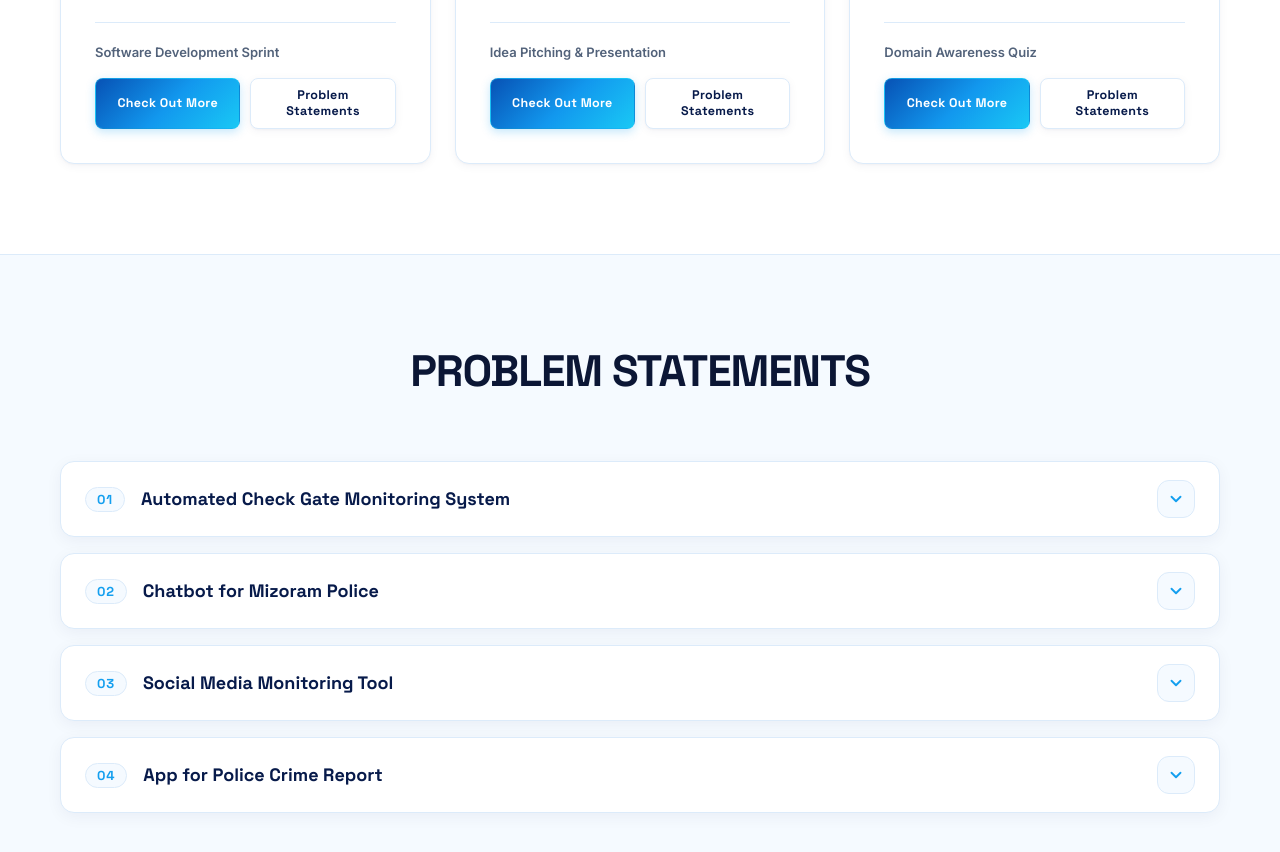
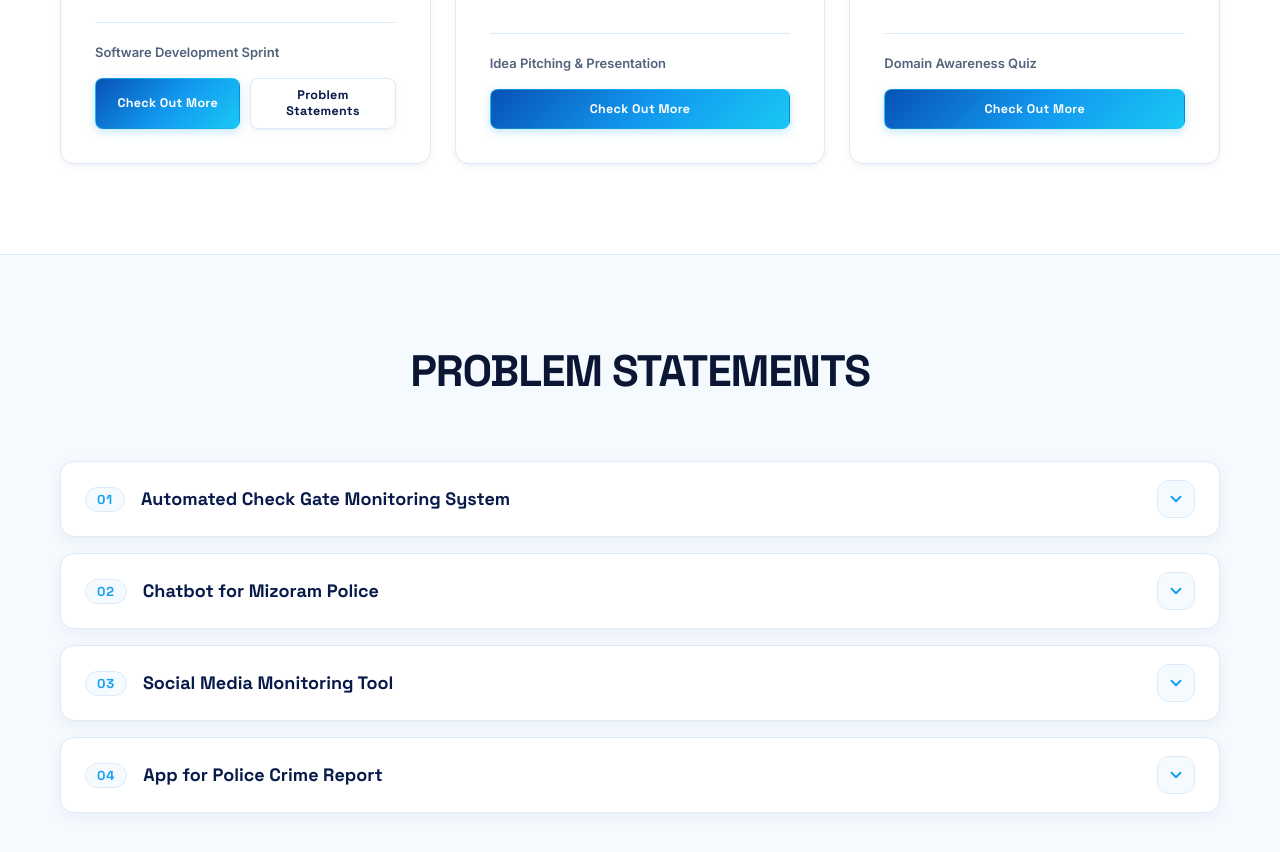
Before and after one commit to Vishnubandavath/hackventure_2026, a plain HTML site: page index.html in a window 1280 px wide. Shown: the part 3205-4057 px from the top of the page. Drawn offline with Linux system fonts and the light colour scheme.

Commit message:
removed unused buttons from evnts sections

```diff
--- a/index.html
+++ b/index.html
@@ -580,9 +580,7 @@
                   aria-haspopup="dialog" aria-controls="modal-event-day2">
                   Check Out More
                 </button>
-                <a href="#problem-statements" class="btn-event btn-event-secondary"
-                  aria-label="Problem Statements for Day 2 Idea Pitching">
-                  Problem Statements
+
                 </a>
               </div>
             </div>
@@ -614,9 +612,7 @@
                   aria-haspopup="dialog" aria-controls="modal-event-day3">
                   Check Out More
                 </button>
-                <a href="#problem-statements" class="btn-event btn-event-secondary"
-                  aria-label="Problem Statements for Day 3 Quiz">
-                  Problem Statements
+
                 </a>
               </div>
             </div>
@@ -860,7 +856,7 @@
 
           <div class="event-modal-footer">
             <button type="button" class="btn btn-secondary btn-sm modal-close-btn">Close</button>
-            <a href="#problem-statements" class="btn btn-primary btn-sm">Problem Statements</a>
+
           </div>
         </div>
       </div>
@@ -979,10 +975,8 @@
 
           <div class="event-modal-footer">
             <button type="button" class="btn btn-secondary btn-sm modal-close-btn">Close</button>
-            <a href="#problem-statements" class="btn btn-primary btn-sm">Problem Statements</a>
-          </div>
-        </div>
-      </div>
+          </div>
+        </div>
     </section>
 
     <!-- ==========================================================================
```
